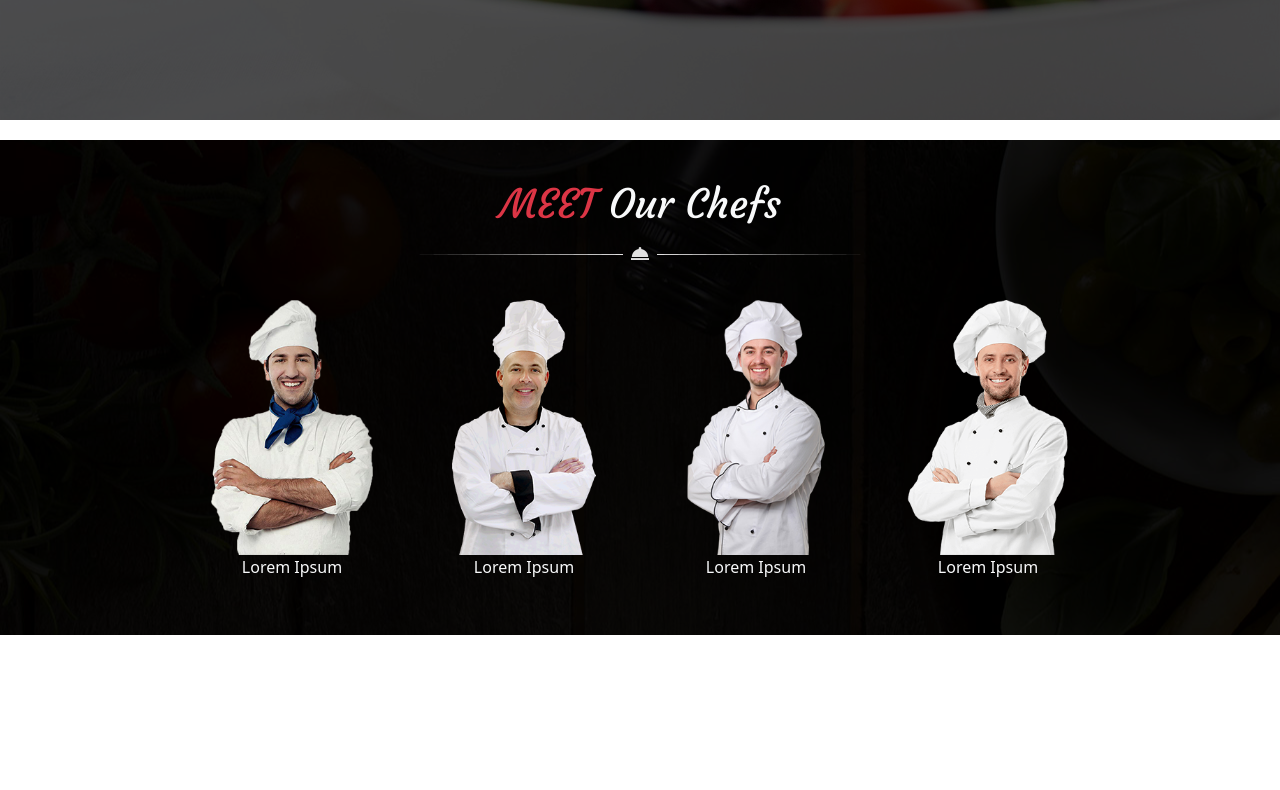
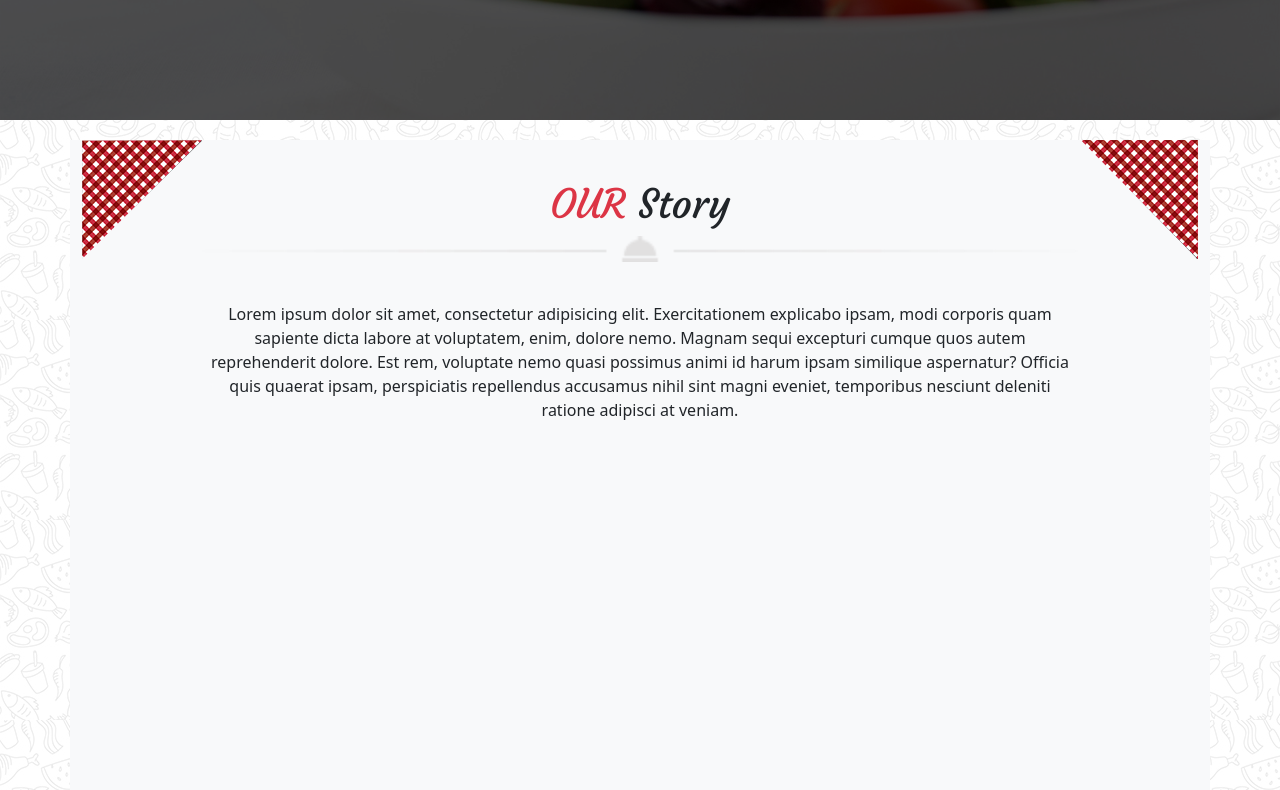
Before and after one commit to Osama-Jeb/projet_css_oussama_jebrane, a website: page index.html in a window 1280 px wide. Shown: the part 680-1470 px from the top of the page. Before the commit the page ends 1315 px from the top, so only its background shows below. Drawn offline with nearby package versions, Linux system fonts and the light colour scheme.

Commit message:
24hrs before

```diff
--- a/index.html
+++ b/index.html
@@ -57,8 +57,28 @@
             </div>
         </div>
 
+        <!-- bottom decoration -->
+        <!-- <div class="bottom-deco">
+
+        </div> -->
         <!-- See you in 24hours -->
+        <div class="menu p-1">
+            <div class="menu-paper container bg-light">
+                <img src="./public/img/box-left-top.png" class="float-start" alt="">
+                <img src="./public/img/box-right-top.png" class="float-end" alt="">
+                <div class="text-center d-flex flex-column justify-content-center">
+                    <h1 class=" mt-2"><span class="text-chef-red">OUR</span> Story</h1>
+                    <img src="./public/img/decoration_line.png" alt="">
+                    <p class="d-none mt-2 d-md-block">Lorem ipsum dolor sit amet, consectetur adipisicing elit. Exercitationem explicabo ipsam, modi
+                        corporis quam sapiente dicta labore at voluptatem, enim, dolore nemo. Magnam sequi excepturi
+                        cumque quos autem reprehenderit dolore.
+                        Est rem, voluptate nemo quasi possimus animi id harum ipsam similique aspernatur? Officia quis
+                        quaerat ipsam, perspiciatis repellendus accusamus nihil sint magni eveniet, temporibus nesciunt
+                        deleniti ratione adipisci at veniam.</p>
+                </div>
 
+            </div>
+        </div>
 
         <!-- Meet the Chefs -->
 
--- a/src/sass/modules/home/_main.scss
+++ b/src/sass/modules/home/_main.scss
@@ -37,6 +37,17 @@ main {
         }
     }
 
+    .menu{
+        background-image: url(../img/main_bg.jpg);
+        height: 100vh;
+        .menu-paper{
+            height: 100%;
+            h1{
+                font-family: "courgette";
+            }
+        }
+    }
+
     .chefs{
         margin-top: 20px;
         background-image: url(../img/team_background.jpg);
```
Also changed, not shown: public/css/app.css, 1 other file.
